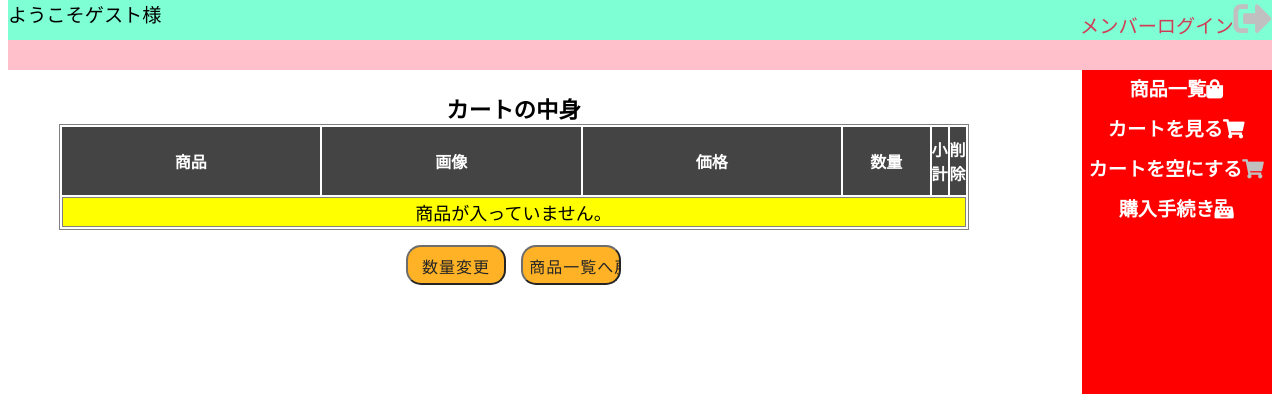
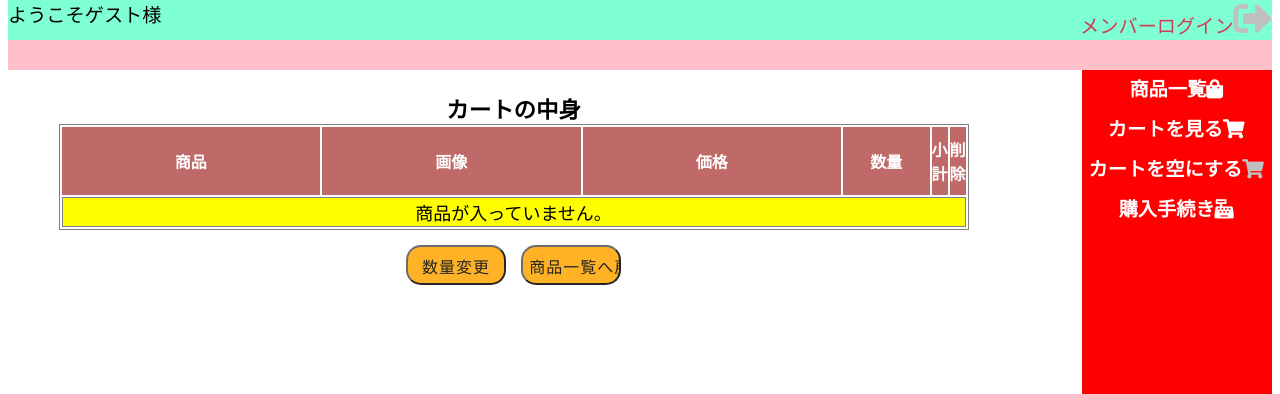
Before and after one commit to secmain/ec_test_php, a PHP site: page /mise/mise_cartlook.php in a window 1280 px wide. Shown: the part 208-602 px from the top of the page. Run offline with PHP 8.4, Linux system fonts and the light colour scheme; data that the repository does not hold is empty.

Commit message:
review mise 20190820_2

```diff
--- a/css/mise_cart.css
+++ b/css/mise_cart.css
@@ -23,7 +23,8 @@
   position: relative;
   text-align: left;
   width: 30%;
-  background-color: #444444;
+  background-color: #a52a2a;
+  opacity: 0.7;
   color: white;
   text-align: center;
   padding: 10px 0;
--- a/mise/mise_edit_mypage.php
+++ b/mise/mise_edit_mypage.php
@@ -93,7 +93,6 @@
 					</tr>
 				</table>
 				<input type="button" onclick="history.back()" value="戻る" class="btn">
-				<input type="button" onclick="location.href='./mise_mypage_output.php?member_code=<?php print $member_code; ?>'" value="プロフィール出力" class="btn">
 				<input type="submit" value="送信" class="btn">
 			</form>
 		</div>
```
